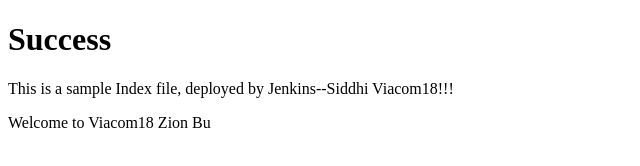
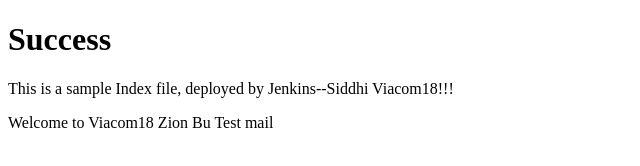
Before and after one commit to siddhi92/viacom-nginx, a plain HTML site: page index.html in a window 1280 px wide. Shown: the full height of the page, 0-640 px from the left. Drawn offline with Linux system fonts and the light colour scheme.

Commit message:
Update index.html

```diff
--- a/index.html
+++ b/index.html
@@ -7,6 +7,6 @@
 
 <h1>Success</h1>
 <p>This is a sample Index file, deployed by Jenkins--Siddhi Viacom18!!!</p>
-  <p>Welcome to Viacom18 Zion Bu</p>
+  <p>Welcome to Viacom18 Zion Bu Test mail</p>
 </body>
 </html>
```
